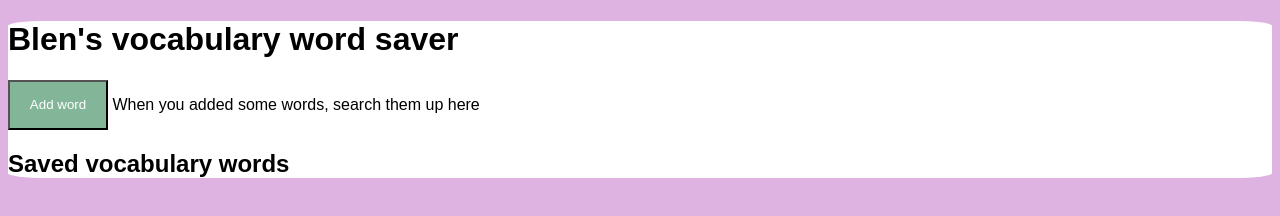
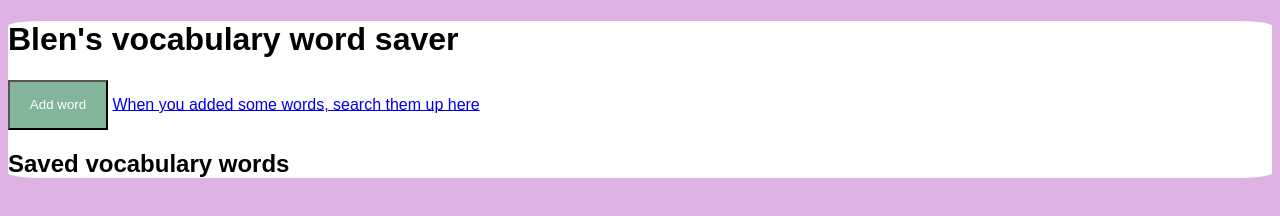
Before and after one commit to blentakle-droid/vocab-saver, a plain HTML site: page index.html in a window 1280 px wide. Drawn offline with Linux system fonts and the light colour scheme.

Commit message:
Update index.html

```diff
--- a/index.html
+++ b/index.html
@@ -37,7 +37,7 @@
 <div id="container">
     <h1>Blen's vocabulary word saver</h1>
     <button id="add-word-btn">Add word</button>
-    <a herf="dictionary.html">When you added some words, search them up here</a>
+    <a href="dictionary.html">When you added some words, search them up here</a>
     <h2>Saved vocabulary words</h2>
     <div id="saved-vocab-words"></div>
 </div>
```
